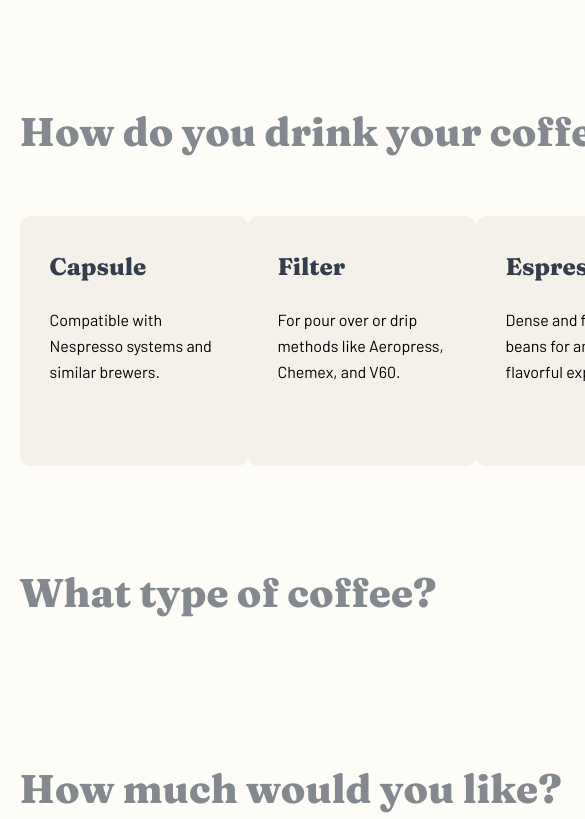
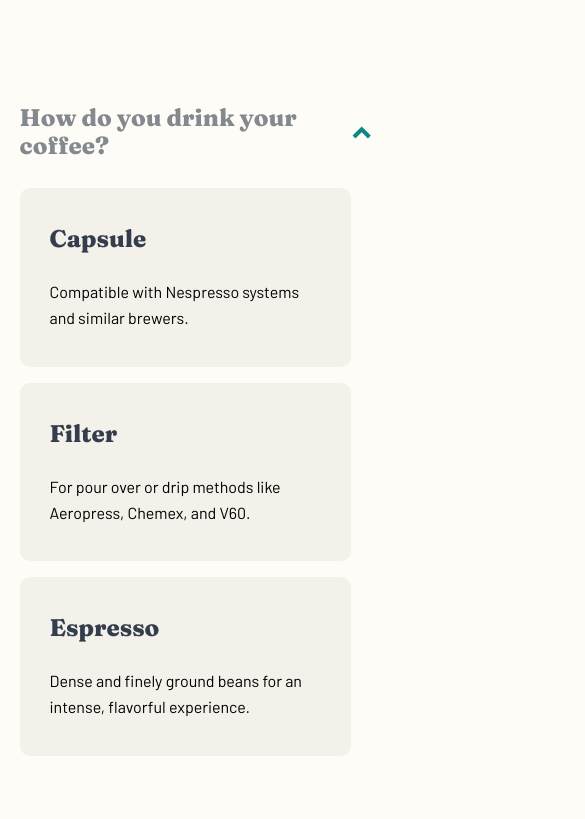
Before and after one commit to AntonCC/coffee-roasters, a React (Create React App) app: page /create-plan in a window 390 px wide. Shown: the part 1945-2764 px from the top of the page, 585 px wide, since content can reach past the window. Built offline with nearby package versions, Linux system fonts and the light colour scheme.

Commit message:
Starting to make subscription option mobile

```diff
--- a/src/components/select-option/select-option.scss
+++ b/src/components/select-option/select-option.scss
@@ -18,3 +18,14 @@
     }
   }
 }
+
+@media only screen and (max-width: 815px) {
+  .select-option {
+    // height: 140px;
+    height: 100%;
+    width: 100%;
+    &:not(:last-child) {
+      margin-bottom: 1.6rem;
+    }
+  }
+}
--- a/src/components/subscription-option/subscription-option.scss
+++ b/src/components/subscription-option/subscription-option.scss
@@ -1,7 +1,7 @@
 .subscription-option {
   width: 100%;
   position: relative;
-  padding-bottom: 8.8rem;
+  padding: 0 2rem 8.8rem 0;
   user-select: none;
   .option-bar {
     height: 48px;
@@ -36,3 +36,21 @@
     }
   }
 }
+
+@media only screen and (max-width: 815px) {
+  .subscription-option {
+    .option-bar {
+      h2 {
+        font-size: 2.4rem;
+        line-height: 2.8rem;
+      }
+    }
+    .drop-down {
+      flex-direction: column;
+      padding-top: 3.2rem;
+      &.open {
+        height: 600px;
+      }
+    }
+  }
+}
```
